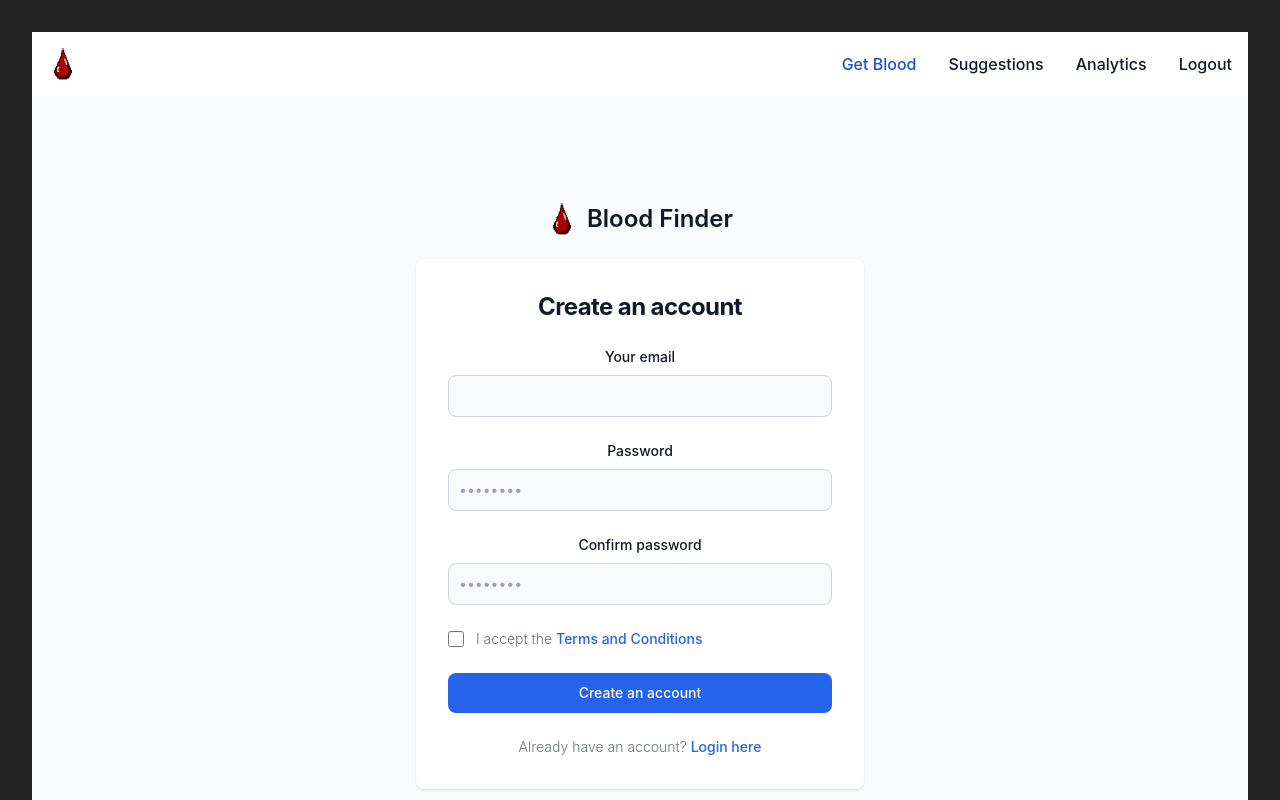
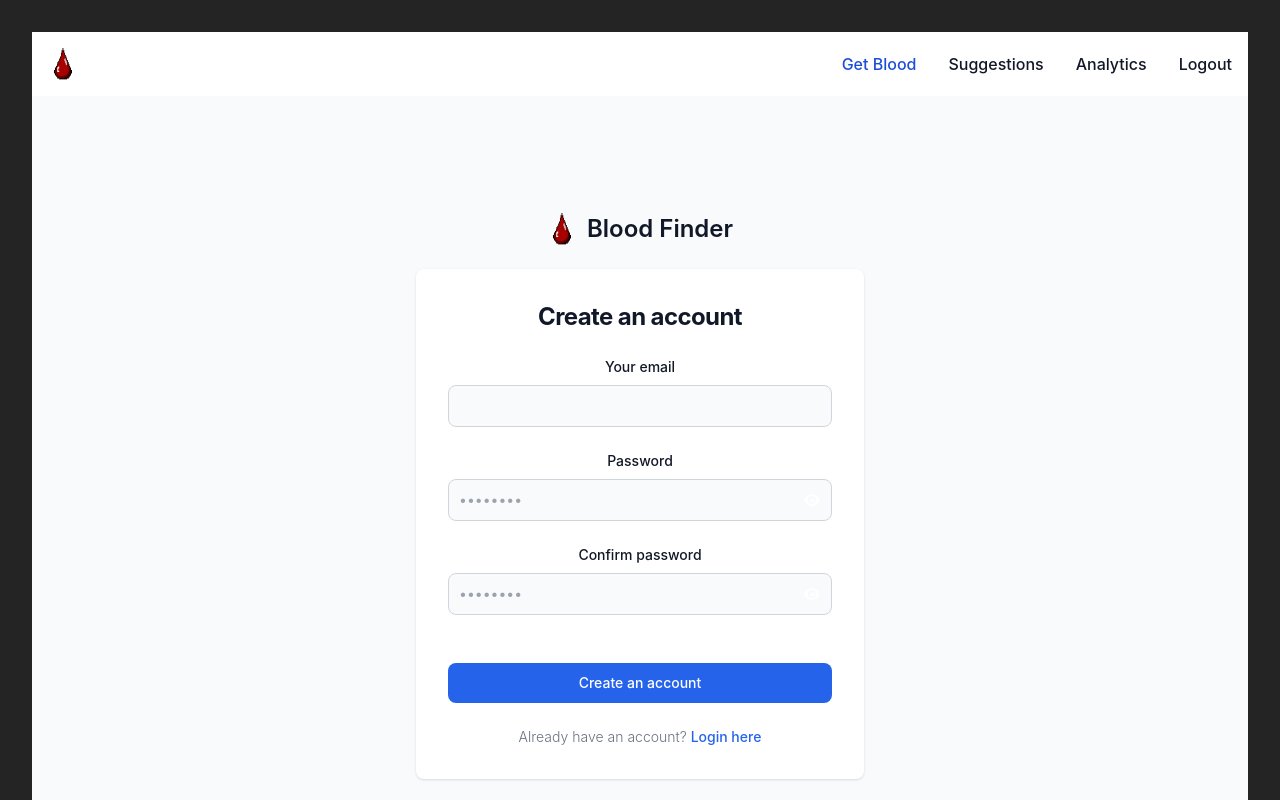
Before and after one commit to Islenna/bloodbank, a React app in the folder frontend/: page /reg in a window 1280 px wide. Shown: the top 800 px of the page. Built offline with nearby package versions, Linux system fonts and the light colour scheme; the HTML template or start-up script is replaced by a standard one.

Commit message:
Password editing, FontAwesome Eye

```diff
--- a/frontend/package.json
+++ b/frontend/package.json
@@ -10,12 +10,15 @@
     "preview": "vite preview"
   },
   "dependencies": {
+    "@fortawesome/free-solid-svg-icons": "^6.5.1",
+    "@fortawesome/react-fontawesome": "^0.2.0",
     "autoprefixer": "^10.4.15",
     "axios": "^1.5.0",
     "lodash.debounce": "^4.0.8",
     "postcss": "^8.4.29",
     "react": "^18.2.0",
     "react-dom": "^18.2.0",
+    "react-fontawesome": "^1.7.1",
     "react-router-dom": "^6.16.0",
     "react-toastify": "^10.0.4"
   },
--- a/frontend/src/components/LogAndReg/Log.jsx
+++ b/frontend/src/components/LogAndReg/Log.jsx
@@ -3,6 +3,8 @@ import axios from 'axios';
 import { useNavigate, Link } from 'react-router-dom';
 import logo from '../../assets/logo.png';
 import { useAuth } from '../../context/AuthContext';
+import { FontAwesomeIcon } from '@fortawesome/react-fontawesome';
+import { faEye, faEyeSlash } from '@fortawesome/free-solid-svg-icons';
 
 function Log() {
     const { login } = useAuth();
@@ -10,6 +12,12 @@ function Log() {
     const [loginEmail, setLoginEmail] = useState('');
     const [loginPassword, setLoginPassword] = useState('');
     const [errorMessage, setErrorMessage] = useState('');
+    const [passwordShown, setPasswordShown] = useState(false);
+
+    const togglePasswordVisibility = () => {
+        setPasswordShown(!passwordShown);
+    };
+
 
     const loginHandler = (e) => {
         e.preventDefault();
@@ -52,12 +60,25 @@ function Log() {
                                     onChange={(e) => setLoginEmail(e.target.value)}
                                     required />
                             </div>
-                            <div>
-                                <label htmlFor="password" className="block mb-2 text-sm font-medium text-gray-900 dark:text-white">Password</label>
-                                <input type="password" name="password" id="password" placeholder="••••••••" className="bg-gray-50 border border-gray-300 text-gray-900 sm:text-sm rounded-lg focus:ring-primary-600 focus:border-primary-600 block w-full p-2.5 dark:bg-gray-700 dark:border-gray-600 dark:placeholder-gray-400 dark:text-white dark:focus:ring-blue-500 dark:focus:border-blue-500"
+                            <div className="relative"> {/* Ensure this container has the "relative" class */}
+                                <input
+                                    type={passwordShown ? "text" : "password"}
+                                    name="password"
+                                    id="password"
+                                    placeholder="••••••••"
+                                    className="bg-gray-50 border border-gray-300 text-gray-900 sm:text-sm rounded-lg focus:ring-primary-600 focus:border-primary-600 block w-full p-2.5 dark:bg-gray-700 dark:border-gray-600 dark:placeholder-gray-400 dark:text-white"
                                     value={loginPassword}
                                     onChange={(e) => setLoginPassword(e.target.value)}
-                                    required />
+                                    required
+                                />
+                                <button
+                                    type="button" // Specify type to prevent form submission
+                                    onClick={togglePasswordVisibility}
+                                    className="absolute inset-y-0 right-0 pr-3 flex items-center text-sm leading-5"
+                                    style={{ outline: 'none' }} // To remove focus outline, if desired
+                                >
+                                    <FontAwesomeIcon icon={passwordShown ? faEyeSlash : faEye} />
+                                </button>
                             </div>
                             <button type="submit" className="w-full text-white bg-primary-600 hover:bg-primary-700 focus:ring-4 focus:outline-none focus:ring-primary-300 font-medium rounded-lg text-sm px-5 py-2.5 text-center dark:bg-primary-600 dark:hover:bg-primary-700 dark:focus:ring-primary-800">Sign in</button>
                             {errorMessage && <p className="text-sm text-red-500">{errorMessage}</p>}
--- a/frontend/src/components/LogAndReg/Reg.jsx
+++ b/frontend/src/components/LogAndReg/Reg.jsx
@@ -3,6 +3,8 @@ import axios from 'axios';
 import { useNavigate, useLocation } from 'react-router-dom';
 import { useAuth } from '../../context/AuthContext';
 import logo from '../../assets/logo.png';
+import { FontAwesomeIcon } from '@fortawesome/react-fontawesome';
+import { faEye, faEyeSlash } from '@fortawesome/free-solid-svg-icons';
 
 function Reg() {
     const { login } = useAuth();
@@ -12,8 +14,18 @@ function Reg() {
     const [regPassword, setRegPassword] = useState('');
     const [confirmPassword, setConfirmPassword] = useState('');
     const [regError, setRegError] = useState('');
+    const [passwordShown, setPasswordShown] = useState(false);
+    const [confirmPasswordShown, setConfirmPasswordShown] = useState(false);
 
-    const registrationHandler = (e) => { //When copying Tailwind, change class to className and for to htmlFor.
+    const togglePasswordVisibility = () => {
+        setPasswordShown(!passwordShown);
+    };
+
+    const toggleConfirmPasswordVisibility = () => {
+        setConfirmPasswordShown(!confirmPasswordShown);
+    };
+
+    const registrationHandler = (e) => {
         e.preventDefault();
         setRegError('');
 
@@ -69,25 +81,52 @@ function Reg() {
                             </div>
                             <div>
                                 <label htmlFor="password" className="block mb-2 text-sm font-medium text-gray-900 dark:text-white">Password</label>
-                                <input type="password" name="password" id="password" placeholder="••••••••" className="bg-gray-50 border border-gray-300 text-gray-900 sm:text-sm rounded-lg focus:ring-primary-600 focus:border-primary-600 block w-full p-2.5 dark:bg-gray-700 dark:border-gray-600 dark:placeholder-gray-400 dark:text-white dark:focus:ring-blue-500 dark:focus:border-blue-500"
-                                    value={regPassword}
-                                    onChange={(e) => setRegPassword(e.target.value)}
-                                    required />
+                                <div className="relative">
+                                    <input
+                                        type={passwordShown ? "text" : "password"}
+                                        name="password"
+                                        id="password"
+                                        placeholder="••••••••"
+                                        className="bg-gray-50 border border-gray-300 text-gray-900 sm:text-sm rounded-lg focus:ring-primary-600 focus:border-primary-600 block w-full p-2.5 dark:bg-gray-700 dark:border-gray-600 dark:placeholder-gray-400 dark:text-white"
+                                        value={regPassword}
+                                        onChange={(e) => setRegPassword(e.target.value)}
+                                        required />
+                                    <button
+                                        type="button"
+                                        onClick={togglePasswordVisibility}
+                                        className="absolute inset-y-0 right-0 pr-3 flex items-center text-sm leading-5"
+                                        style={{ outline: 'none' }}
+                                    >
+                                        <FontAwesomeIcon icon={passwordShown ? faEyeSlash : faEye} />
+                                    </button>
+                                </div>
                             </div>
+
                             <div>
                                 <label htmlFor="confirm-password" className="block mb-2 text-sm font-medium text-gray-900 dark:text-white">Confirm password</label>
-                                <input type="password" name="confirm-password" id="confirm-password" placeholder="••••••••" className="bg-gray-50 border border-gray-300 text-gray-900 sm:text-sm rounded-lg focus:ring-primary-600 focus:border-primary-600 block w-full p-2.5 dark:bg-gray-700 dark:border-gray-600 dark:placeholder-gray-400 dark:text-white dark:focus:ring-blue-500 dark:focus:border-blue-500"
-                                    value={confirmPassword}
-                                    onChange={(e) => setConfirmPassword(e.target.value)}
-                                    required />
+                                <div className="relative">
+                                    <input
+                                        type={confirmPasswordShown ? "text" : "password"}
+                                        name="confirm-password"
+                                        id="confirm-password"
+                                        placeholder="••••••••"
+                                        className="bg-gray-50 border border-gray-300 text-gray-900 sm:text-sm rounded-lg focus:ring-primary-600 focus:border-primary-600 block w-full p-2.5 dark:bg-gray-700 dark:border-gray-600 dark:placeholder-gray-400 dark:text-white"
+                                        value={confirmPassword}
+                                        onChange={(e) => setConfirmPassword(e.target.value)}
+                                        required
+                                    />
+                                    <button
+                                        type="button"
+                                        onClick={toggleConfirmPasswordVisibility}
+                                        className="absolute inset-y-0 right-0 pr-3 flex items-center text-sm leading-5"
+                                        style={{ outline: 'none' }}
+                                    >
+                                        <FontAwesomeIcon icon={confirmPasswordShown ? faEyeSlash : faEye} />
+                                    </button>
+                                </div>
                             </div>
                             <div className="flex items-start">
-                                <div className="flex items-center h-5">
-                                    <input id="terms" aria-describedby="terms" type="checkbox" className="w-4 h-4 border border-gray-300 rounded bg-gray-50 focus:ring-3 focus:ring-primary-300 dark:bg-gray-700 dark:border-gray-600 dark:focus:ring-primary-600 dark:ring-offset-gray-800" required="" />
-                                </div>
-                                <div className="ml-3 text-sm">
-                                    <label htmlFor="terms" className="font-light text-gray-500 dark:text-gray-300">I accept the <a className="font-medium text-primary-600 hover:underline dark:text-primary-500" href="#">Terms and Conditions</a></label>
-                                </div>
+
                             </div>
                             <button type="submit" className="w-full text-white bg-primary-600 hover:bg-primary-700 focus:ring-4 focus:outline-none focus:ring-primary-300 font-medium rounded-lg text-sm px-5 py-2.5 text-center dark:bg-primary-600 dark:hover:bg-primary-700 dark:focus:ring-primary-800">Create an account</button>
                             {regError && <p className="text-sm text-red-500">{regError}</p>}
```
Also changed, not shown: 1 other file (tests, documents, lock files or other folders).
